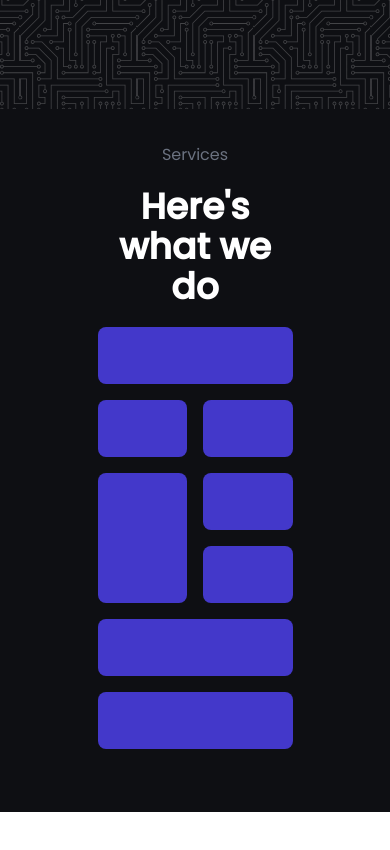
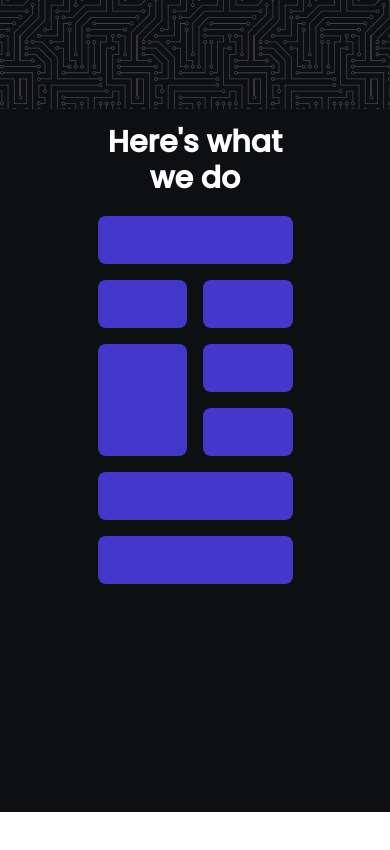
Before and after one commit to ririchi2/kijora, a React (Create React App) app: page / in a window 390 px wide. Shown: the part 1720-2570 px from the top of the page. Built offline with nearby package versions, Linux system fonts and the light colour scheme.

Commit message:
overflow fix and md:text

```diff
--- a/src/components/ImgSection.js
+++ b/src/components/ImgSection.js
@@ -6,9 +6,9 @@
         <div className='relative h-screen text-white bg-terciary'>
             {/* <div className='h-32 mb-5 bg-printed-terciary' /> */}
             <div className='absolute top-0 w-full bg-center h-1/6 bg-printed-terciary' />
-            <div className='flex flex-col items-center justify-center w-full h-full sm:bg-primary'>
+            <div className='flex flex-col items-center justify-center w-full sm:bg-primary'>
                 <p className='text-gray-500 mt-28 font-Poppins-Regular'>Services</p>
-                <h1 className='w-1/2 my-5 text-4xl font-bold text-center text-white font-Poppins-Medium'>Here's what we do</h1>
+                <h1 className='w-1/2 my-5 text-3xl font-bold text-center text-white md:text-4xl font-Poppins-Medium'>Here's what we do</h1>
                 <div className='grid w-1/2 grid-cols-2 gap-4 h-1/2'>
                     <div className='col-span-2 img'></div>
                     <div className='img'></div>
```
